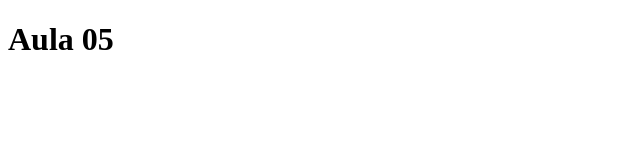
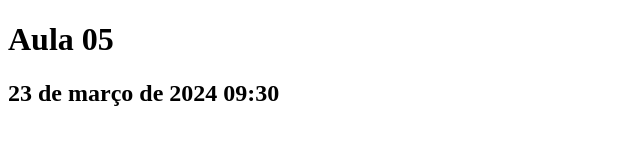
Before and after one commit to FMoreno99/Aula05, a plain HTML site: page index.html in a window 1280 px wide. Shown: the whole page, without its empty margins (0-640 px from the left). Drawn offline with Linux system fonts and the light colour scheme.

Commit message:
Meu quinto commit

```diff
--- a/index.html
+++ b/index.html
@@ -7,6 +7,6 @@
 </head>
 <body>
     <h1>Aula 05</h1>
-
+    <h2> 23 de março de 2024 09:30</h2>
 </body>
 </html>
```
